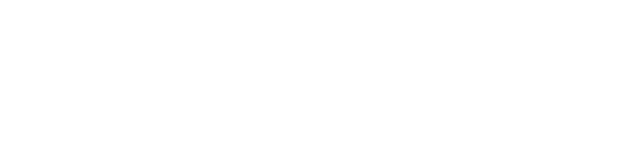
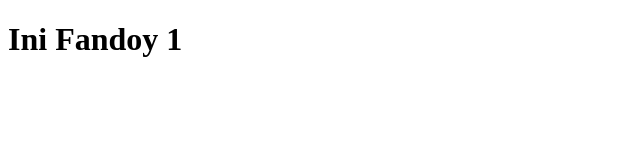
Before and after one commit to ezazee/fandoy, a plain HTML site: page index.html in a window 1280 px wide. Shown: the whole page, without its empty margins (0-640 px from the left). Drawn offline with Linux system fonts and the light colour scheme.

Commit message:
Update index.html

```diff
--- a/index.html
+++ b/index.html
@@ -7,6 +7,6 @@
     <title>Fandoy 1</title>
 </head>
 <body>
-
+    <h1>Ini Fandoy 1</h1>
 </body>
 </html>
```
